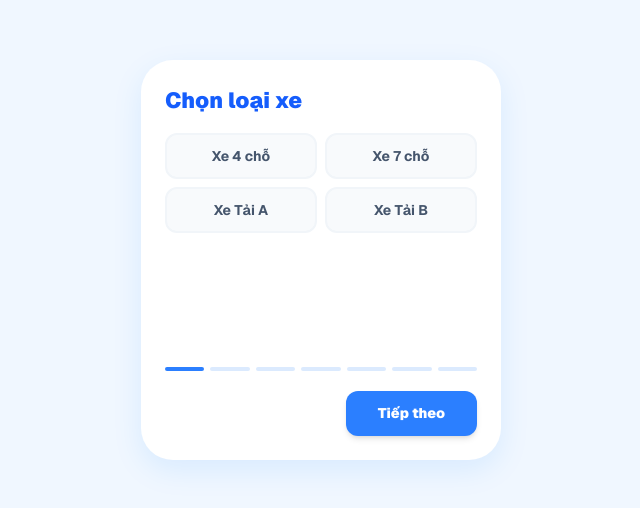
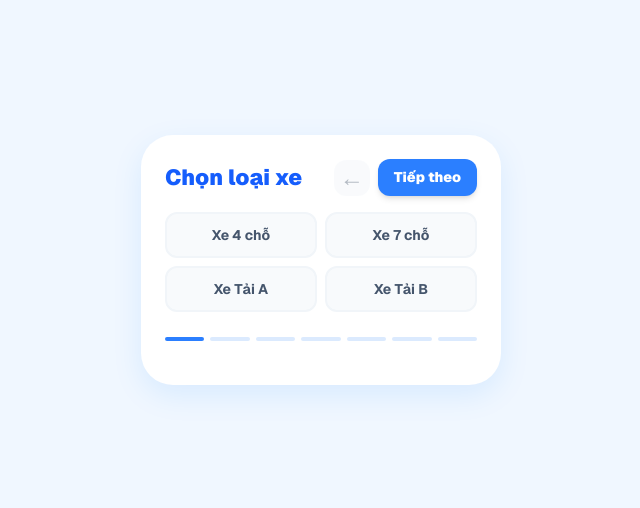
Before and after one commit to thanhhung0600/tinhtien, a Next.js app: page / in a window 1280 px wide. Shown: the part 140-648 px from the top of the page, without its empty margins (319-959 px from the left). Built offline with nearby package versions, Linux system fonts and the light colour scheme.

Commit message:
giao diện 2

```diff
--- a/src/app/page.js
+++ b/src/app/page.js
@@ -55,7 +55,7 @@ export default function FormNhapLieu() {
             </div>
 
             {/* CONTAINER FORM ĐÃ ĐƯỢC THU NHỎ CHIỀU RỘNG (max-w-[360px]) */}
-            <div className="bg-white rounded-[32px] p-6 w-full max-w-[360px] shadow-[0_10px_30px_rgba(0,123,255,0.1)] relative overflow-hidden flex flex-col min-h-[400px]">
+            <div className="bg-white rounded-[32px] p-6 w-full max-w-[360px] shadow-[0_10px_30px_rgba(0,123,255,0.1)] relative overflow-hidden flex flex-col min-h-[250px]">
                 <div className="relative flex-1 flex flex-col">
                     <AnimatePresence mode="popLayout">
                         <motion.div
@@ -66,9 +66,41 @@ export default function FormNhapLieu() {
                             transition={{ type: "spring", damping: 25, stiffness: 300 }}
                             className="absolute inset-0 w-full flex flex-col"
                         >
-                            <label className="block text-blue-600 text-[22px] font-black mb-4">
-                                {steps[currentStep].label}
-                            </label>
+                            <div className="flex items-center justify-between gap-3 mb-4">
+                                <label className="text-blue-600 text-[22px] font-black leading-tight min-w-0">
+                                    {steps[currentStep].label}
+                                </label>
+
+                                <div className="flex items-center gap-2 shrink-0">
+                                    <button
+                                        type="button"
+                                        onClick={prevStep}
+                                        disabled={currentStep === 0 || isSubmitting}
+                                        aria-label="Quay lại"
+                                        className="w-9 h-9 rounded-xl bg-slate-100 hover:bg-slate-200 text-slate-600 text-[24px] leading-none font-black active:scale-95 transition-all disabled:opacity-40 disabled:hover:bg-slate-100 disabled:active:scale-100"
+                                    >
+                                        &larr;
+                                    </button>
+
+                                    <button
+                                        type="button"
+                                        onClick={nextStep}
+                                        disabled={isSubmitting}
+                                        className="bg-blue-500 hover:bg-blue-600 text-white font-black py-2 px-4 rounded-xl shadow-md active:scale-95 transition-all flex items-center gap-2 disabled:opacity-50 text-[14px] whitespace-nowrap min-h-9"
+                                    >
+                                        {isSubmitting ? (
+                                            <>
+                                                <div className="w-3.5 h-3.5 border-2 border-white/40 border-t-white rounded-full animate-spin" />
+                                                Đang gửi...
+                                            </>
+                                        ) : currentStep === totalSteps - 1 ? (
+                                            "Hoàn thành"
+                                        ) : (
+                                            "Tiếp theo"
+                                        )}
+                                    </button>
+                                </div>
+                            </div>
 
                             <div className="flex-1">
                                 {steps[currentStep].type === 'car-select' && (
@@ -137,38 +169,6 @@ export default function FormNhapLieu() {
                                 })}
                             </div>
 
-                            {/* Hệ thống nút bấm điều hướng */}
-                            <div className="flex items-center justify-between gap-3 mt-auto shrink-0">
-                                {currentStep > 0 ? (
-                                    <button
-                                        type="button"
-                                        onClick={prevStep}
-                                        className="bg-slate-100 hover:bg-slate-200 text-slate-600 font-bold py-3 px-5 rounded-xl active:scale-95 transition-all text-[14px]"
-                                    >
-                                        Quay lại
-                                    </button>
-                                ) : (
-                                    <div />
-                                )}
-
-                                <button
-                                    type="button"
-                                    onClick={nextStep}
-                                    disabled={isSubmitting}
-                                    className="bg-blue-500 hover:bg-blue-600 text-white font-black py-3 px-8 rounded-xl shadow-md active:scale-95 transition-all flex items-center gap-2 disabled:opacity-50 text-[14px]"
-                                >
-                                    {isSubmitting ? (
-                                        <>
-                                            <div className="w-3.5 h-3.5 border-2 border-white/40 border-t-white rounded-full animate-spin" />
-                                            Đang gửi...
-                                        </>
-                                    ) : currentStep === totalSteps - 1 ? (
-                                        "Hoàn thành"
-                                    ) : (
-                                        "Tiếp theo"
-                                    )}
-                                </button>
-                            </div>
                         </motion.div>
                     </AnimatePresence>
                 </div>
--- a/src/app/useFormLogic.js
+++ b/src/app/useFormLogic.js
@@ -1,5 +1,6 @@
 "use client";
 import { useState, useEffect, useRef } from 'react';
+import { flushSync } from 'react-dom';
 
 export function useFormLogic() {
     const [currentStep, setCurrentStep] = useState(0);
@@ -70,9 +71,23 @@ export function useFormLogic() {
         if (currentStep > 0) setCurrentStep(prev => prev - 1);
     };
 
+    const focusCurrentInput = () => {
+        if (inputRef.current) {
+            inputRef.current.focus({ preventScroll: true });
+        }
+    };
+
     const nextStep = async () => {
         if (currentStep < totalSteps - 1) {
-            setCurrentStep(prev => prev + 1);
+            const nextStepIndex = currentStep + 1;
+
+            flushSync(() => {
+                setCurrentStep(nextStepIndex);
+            });
+
+            if (steps[nextStepIndex].type !== 'car-select') {
+                focusCurrentInput();
+            }
         } else {
             await submitToGoogleSheet();
         }
```
